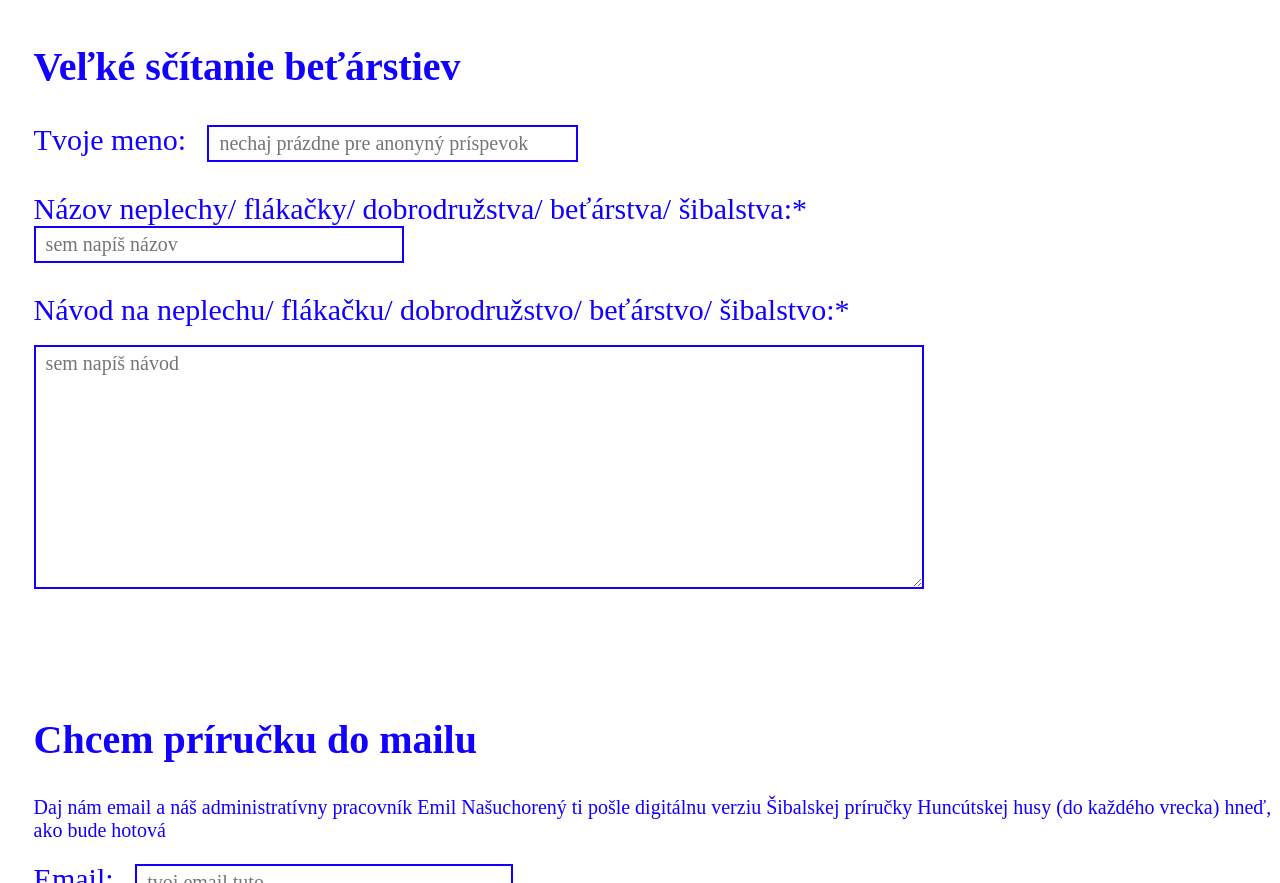
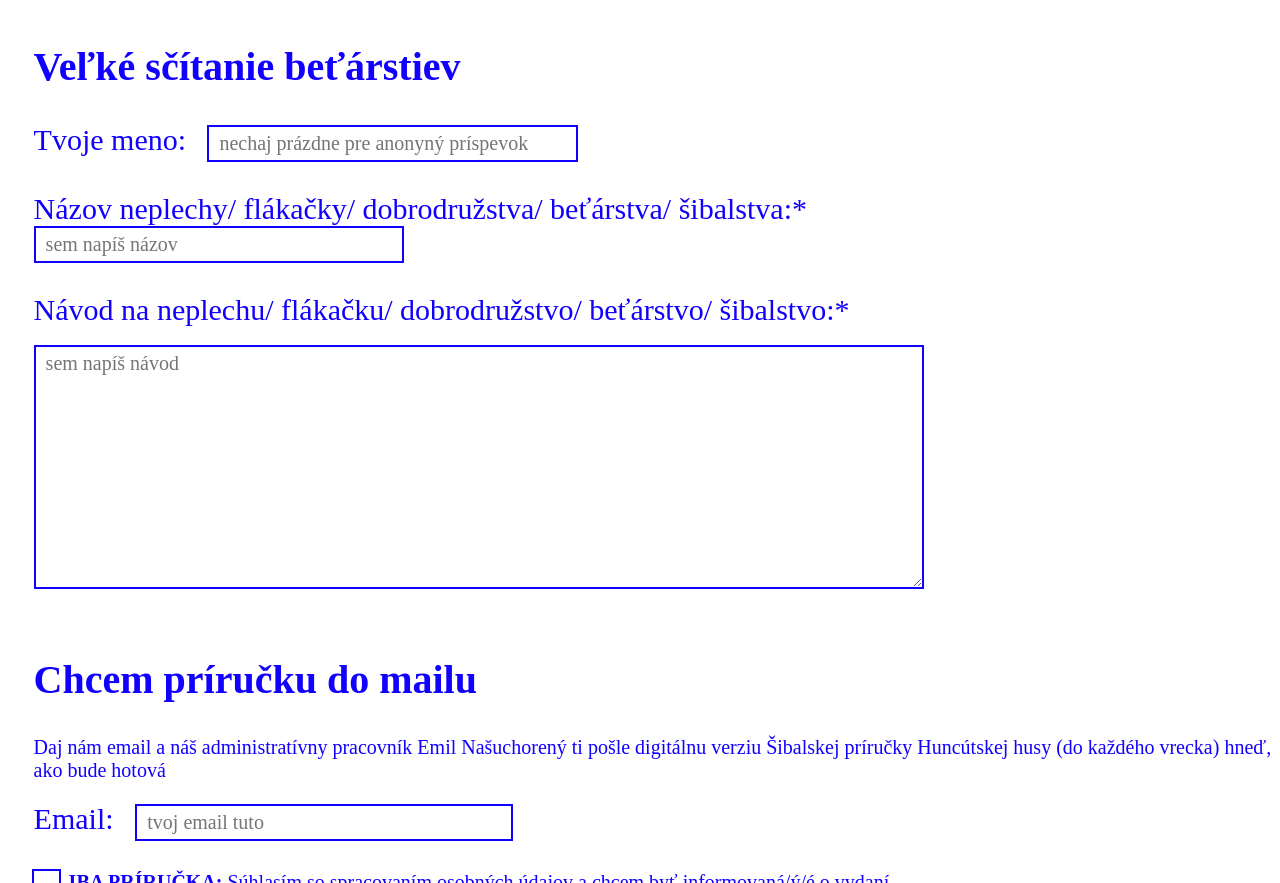
Before and after one commit to leabeplayful/kniznica-huncutska-husa, a plain HTML site: page index.html in a window 1280 px wide. Shown: the part 680-1563 px from the top of the page. Drawn offline with Linux system fonts and the light colour scheme; a web font is replaced by a local one.

Commit message:
Main page padding
Padding from the first form deleted

```diff
--- a/index.html
+++ b/index.html
@@ -31,7 +31,7 @@
 <form action="https://api.web3forms.com/submit" method="POST">
   <input type="hidden" name="access_key" value="608099fb-7033-4733-a4a2-bc20edf83444">
 
-   <div style="padding-left: 2vw; padding-bottom: 60px;" >
+   <div style="padding-left: 2vw" >
 
         <div class="form-col">
         <label class="submission-label" for="namePrispevok">Tvoje meno:</label>
```
